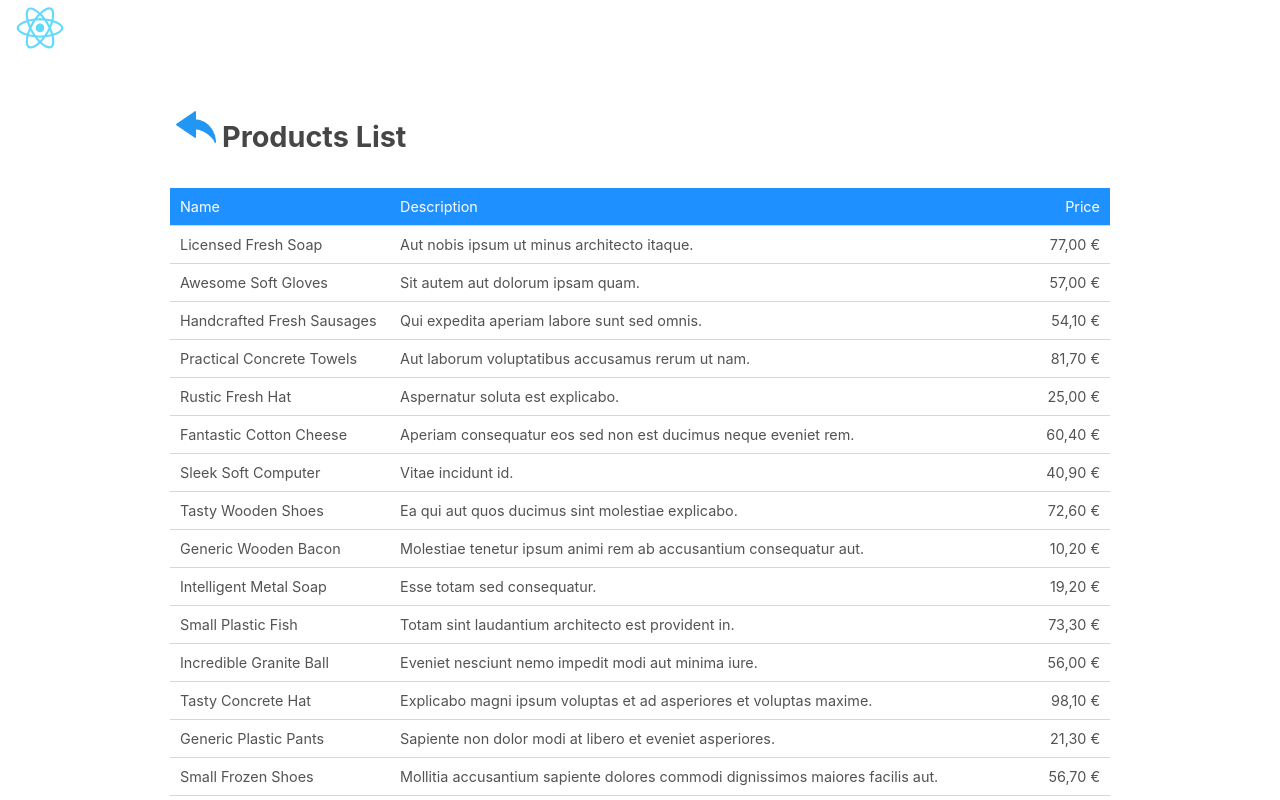
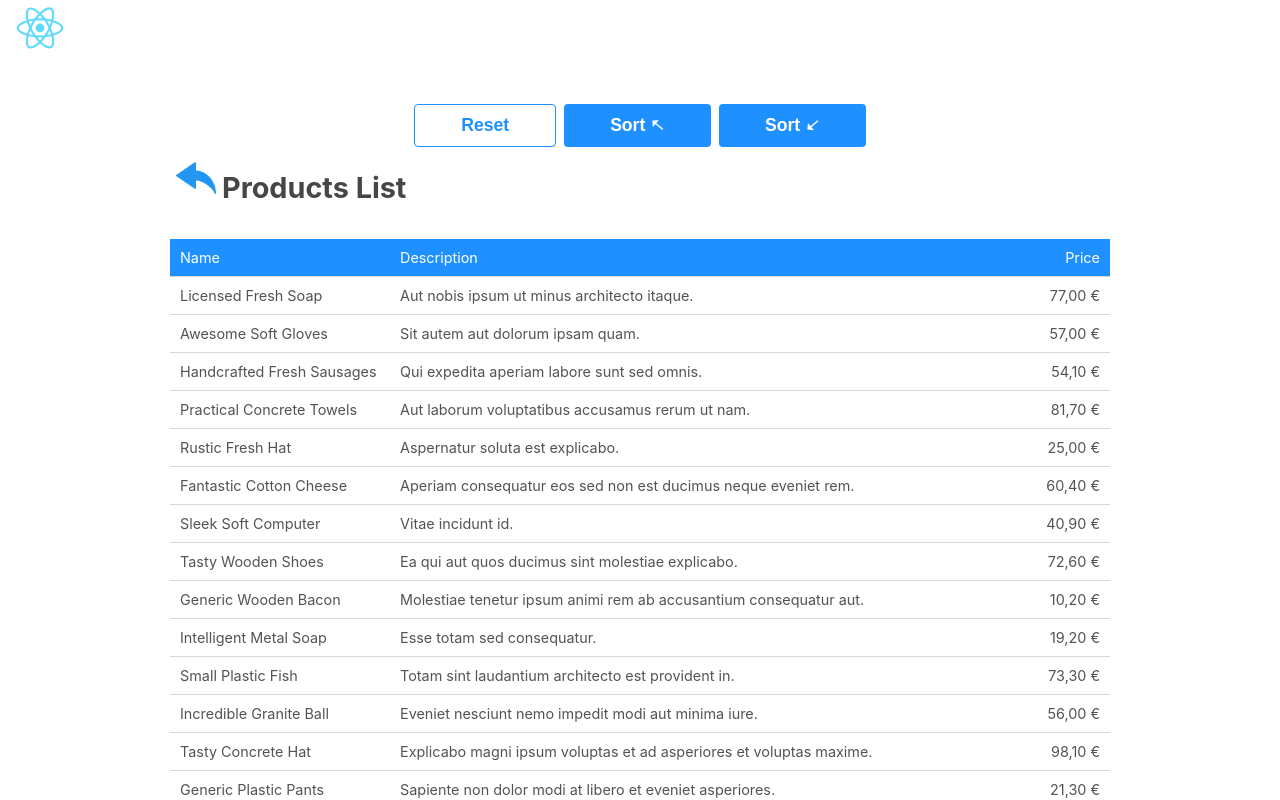
Before and after one commit to motokikasai/32-react-router-params-product-list, a React (Create React App) app: page /products in a window 1280 px wide. Shown: the top 800 px of the page. Built offline with nearby package versions, Linux system fonts and the light colour scheme.

Commit message:
Test sorting & history.replace

```diff
--- a/src/App.css
+++ b/src/App.css
@@ -215,10 +215,6 @@ button {
   justify-content: center;
 }
 
-/* .sort-arrow {
-  font-size: 1.2rem;
-} */
-
 .arrow-asc {
   display: inline-block;
   transform: rotate(-90deg);
@@ -243,3 +239,11 @@ button.reset {
   color: dodgerblue;
   border: 1px solid dodgerblue;
 }
+
+.arrow-up {
+  transform: rotate(-140deg);
+}
+
+.arrow-down {
+  transform: rotate(140deg);
+}
--- a/src/views/item/index.js
+++ b/src/views/item/index.js
@@ -61,16 +61,6 @@ export default class Item extends Component {
       <BrowserRouter>
         {this.state.product ? (
           <div className="item-detail">
-            <div className="sort-buttons">
-              <button className="sort reset">Reset</button>
-              <button className="sort asc">
-                Sort <span className="sort-arrow arrow-asc">&#10141;</span>
-              </button>
-              <button className="sort desc">
-                Sort <span className="sort-arrow arrow-dsc">&#10141;</span>
-              </button>
-            </div>
-
             <div className="list-header">
               <button onClick={this.toPrev} className="btn-back">
                 <img
--- a/src/views/products/index.js
+++ b/src/views/products/index.js
@@ -4,13 +4,63 @@ import data from "../../data/products.json";
 import { Link } from "react-router-dom";
 
 export default class Products extends Component {
+  state = {
+    asc: false,
+    dsc: false,
+  };
+
   toHome = () => {
     this.props.history.push("/");
+  };
+
+  // HANDLE SORT
+  sortHandler = (e) => {
+    this.props.history.replace({
+      pathname: `/products/?sort=${e.target.name}`,
+    });
+
+    if (e.target.name === "asc") {
+      const ascList = data.sort((a, b) => {
+        return a.price - b.price;
+      });
+      console.log(ascList);
+
+      this.setState({
+        asc: true,
+      });
+      // return ascList;
+    } else if (e.target.name === "dsc") {
+      const dscList = data.sort((a, b) => {
+        return b.price - a.price;
+      });
+      console.log(dscList);
+
+      this.setState({
+        dsc: true,
+      });
+      // return dscList;
+    }
   };
 
   render() {
     return (
       <div className="products-list">
+        <div className="sort-buttons">
+          <button
+            name="reset"
+            onClick={this.sortHandler}
+            className="sort reset"
+          >
+            Reset
+          </button>
+          <button name="asc" onClick={this.sortHandler} className="sort asc">
+            Sort <span className="arrow-asc arrow-up">&#10141;</span>
+          </button>
+          <button name="dsc" onClick={this.sortHandler} className="sort desc">
+            Sort <span className="arrow-dsc arrow-down">&#10141;</span>
+          </button>
+        </div>
+
         <div className="list-header">
           <button onClick={this.toHome} className="btn-back">
             <img
```
